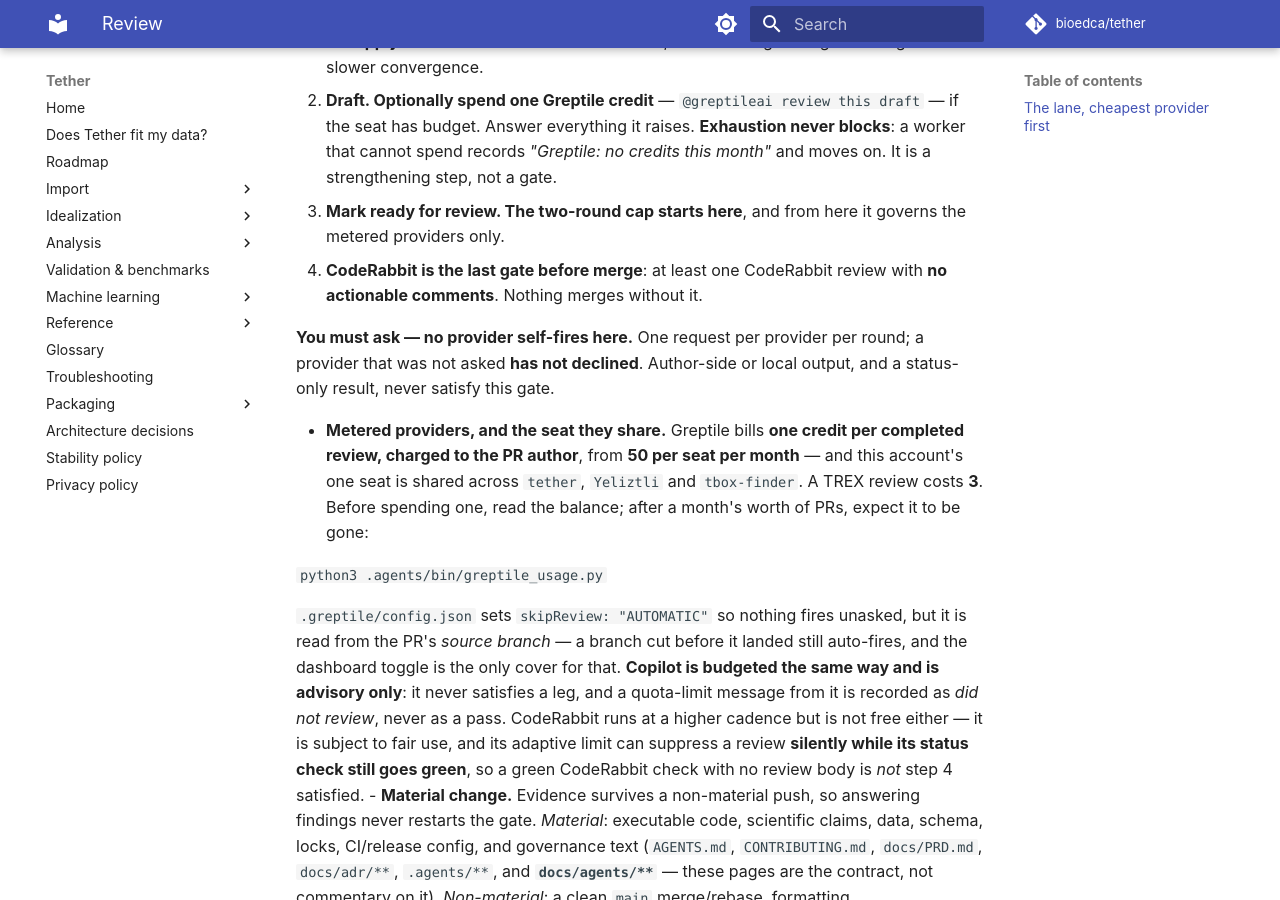
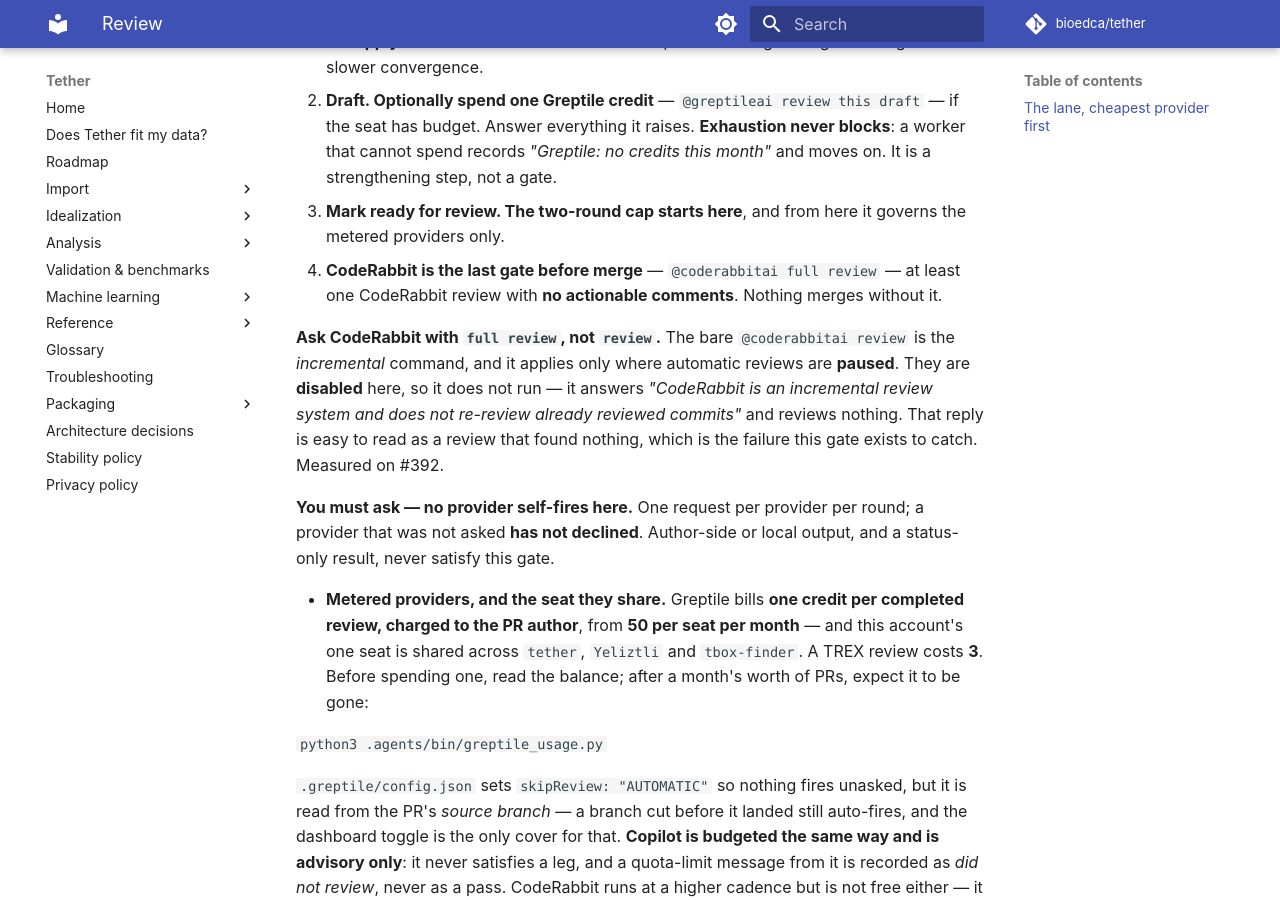
Before and after one commit to bioedca/tether, an MkDocs documentation site: the page built from docs/agents/review.md, in a window 1280 px wide and 900 px high, scrolled down 678 px. Built offline with MkDocs 1.6.1 and Material for MkDocs 9.7.7, drawn with Linux system fonts in a browser that asks for light colours; comment, search, counter and statistics services are not loaded; the version menu is left out.

Commit message:
docs(agents): name the CodeRabbit trigger, because the obvious one reviews nothing
Measured on #392. `@coderabbitai review` is the INCREMENTAL command and applies
only where automatic reviews are PAUSED. They are DISABLED here, so it runs no
review and replies:

  "CodeRabbit is an incremental review system and does not re-review already
   reviewed commits. This command is applicable only when automatic reviews are
   paused."

Which reads a great deal like a review that found nothing - and this PR is the
one that makes CodeRabbit the mandatory last gate, so a worker mistaking that
reply for a clean pass merges past the only gate the lane cannot skip. It is
the same failure mode as the adaptive rate limit going green while suppressing
a review, arriving by a different route.

The lane named `@greptileai review this draft` for the optional step and left
the mandatory one unnamed. `@coderabbitai full review` is now in all five places
a worker might read it from - review.md, AGENTS.md, CLAUDE.md, CONTRIBUTING.md
and the BUILD task - each stating why the bare form does not work here.

Refs: #384

```diff
--- a/docs/agents/review.md
+++ b/docs/agents/review.md
@@ -30,8 +30,14 @@
    records *"Greptile: no credits this month"* and moves on. It is a strengthening step, not a gate.
 3. **Mark ready for review. The two-round cap starts here**, and from here it governs the metered
    providers only.
-4. **CodeRabbit is the last gate before merge**: at least one CodeRabbit review with **no actionable
-   comments**. Nothing merges without it.
+4. **CodeRabbit is the last gate before merge** — `@coderabbitai full review` — at least one
+   CodeRabbit review with **no actionable comments**. Nothing merges without it.
+
+**Ask CodeRabbit with `full review`, not `review`.** The bare `@coderabbitai review` is the
+*incremental* command, and it applies only where automatic reviews are **paused**. They are
+**disabled** here, so it does not run — it answers *"CodeRabbit is an incremental review system and
+does not re-review already reviewed commits"* and reviews nothing. That reply is easy to read as a
+review that found nothing, which is the failure this gate exists to catch. Measured on #392.
 
 **You must ask — no provider self-fires here.** One request per provider per round; a provider that
 was not asked **has not declined**. Author-side or local output, and a status-only result, never
```
Also changed, not shown: .agents/tasks/build.md (+1 -1 lines), AGENTS.md (+2 -1 lines), CLAUDE.md (+2 -1 lines), CONTRIBUTING.md (+6 -0 lines).
